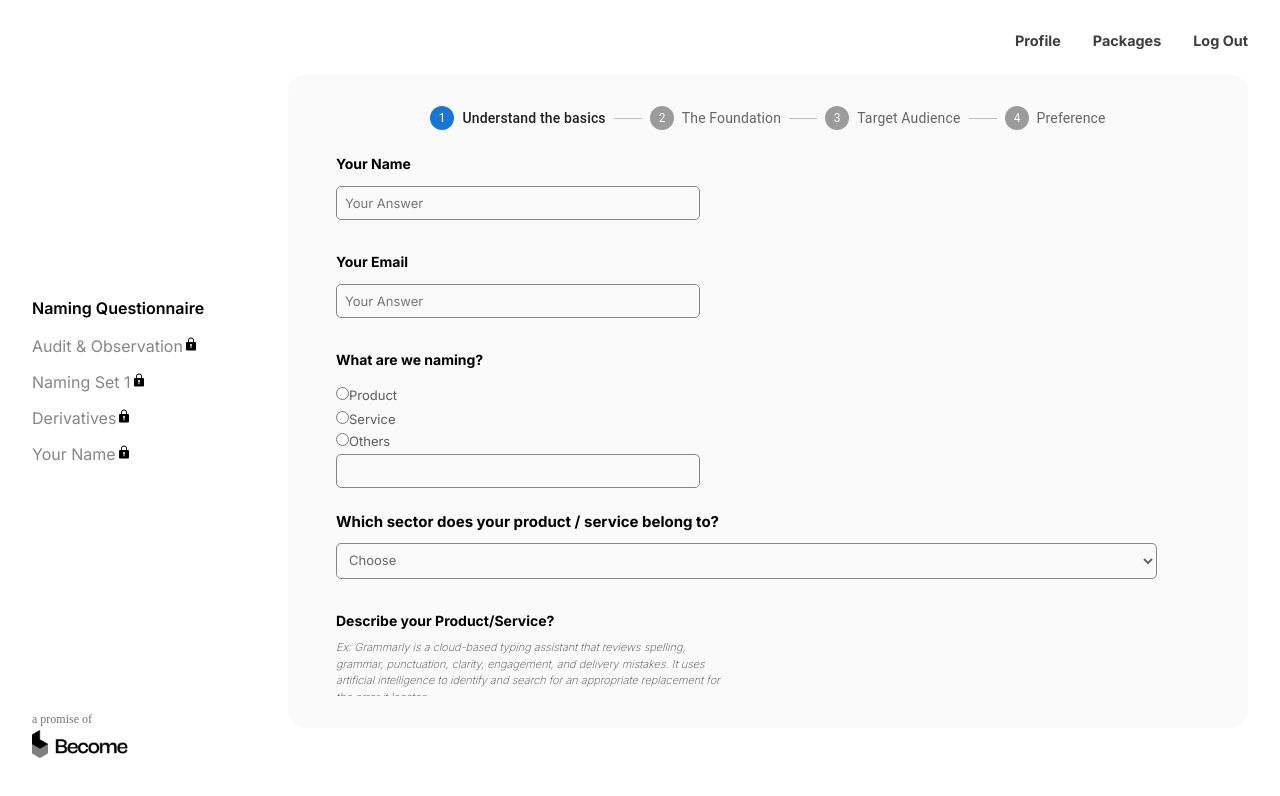
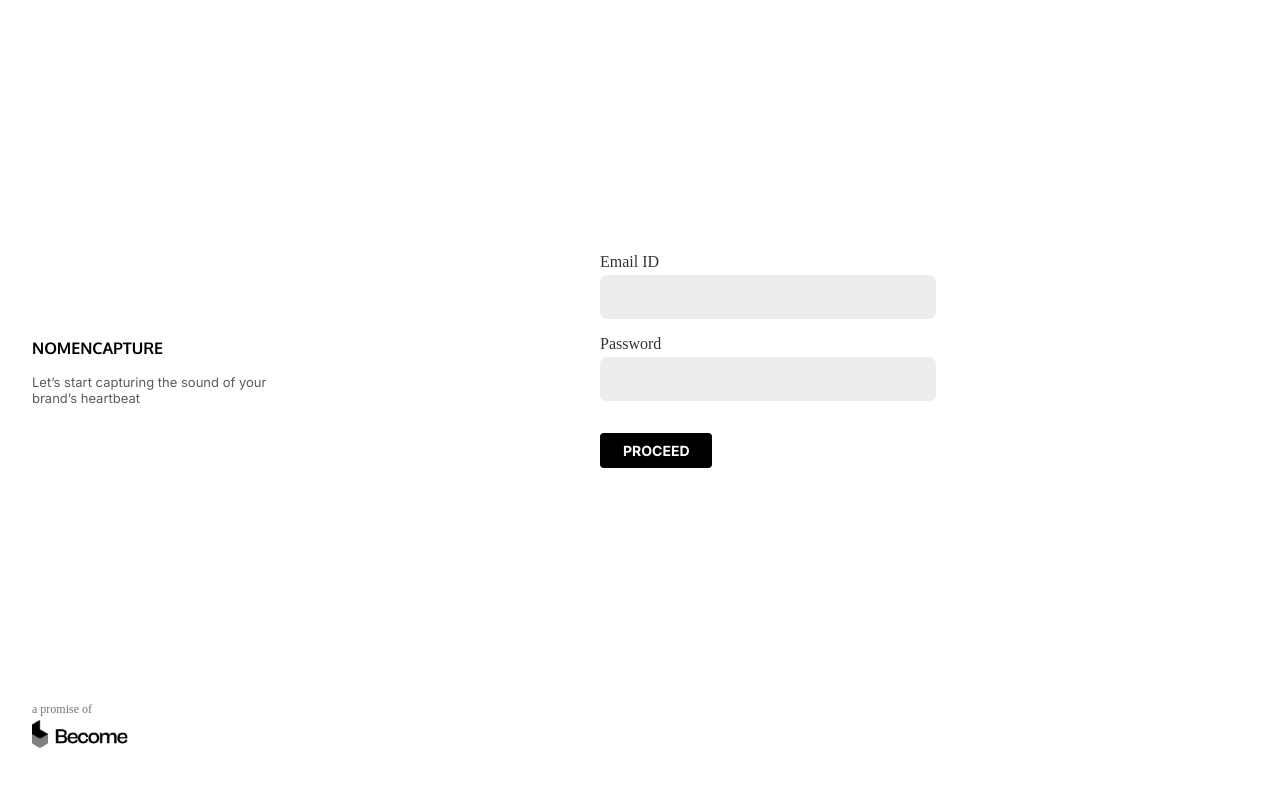
Before and after one commit to Noothan-am/Nomencapture, a React (Create React App) app in the folder client/: page / in a window 1280 px wide. Shown: the top 796 px of the page. Built offline with nearby package versions, Linux system fonts and the light colour scheme.

Commit message:
fixes loading url

```diff
--- a/client/src/App.tsx
+++ b/client/src/App.tsx
@@ -11,7 +11,7 @@
 function App() {
   return (
     <Routes>
-      <Route path="/" element={<Forms />} />
+      <Route path="/" element={<Login />} />
       <Route path="/understanding" element={<AuditPage />} />
       <Route path="/audio-page" element={<AudioPage />} />
       <Route path="/naming-set" element={<NamingSet />} />
```
